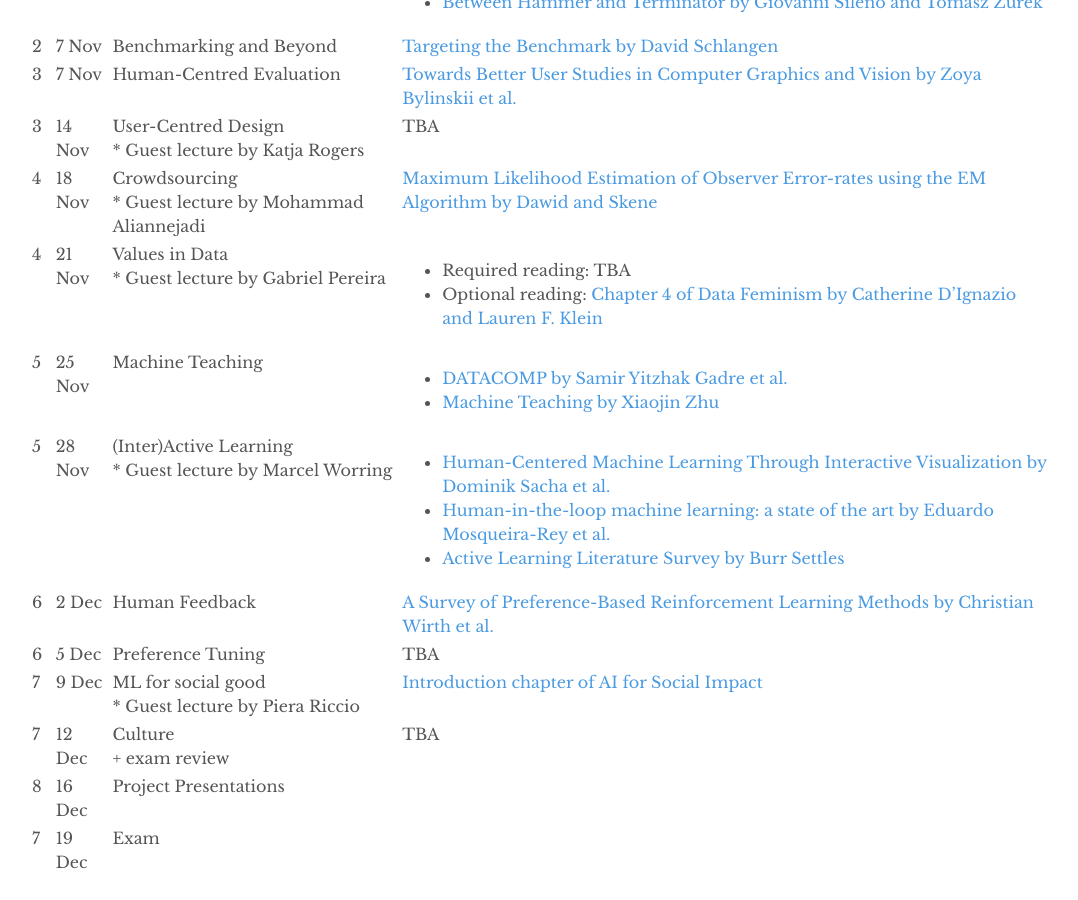
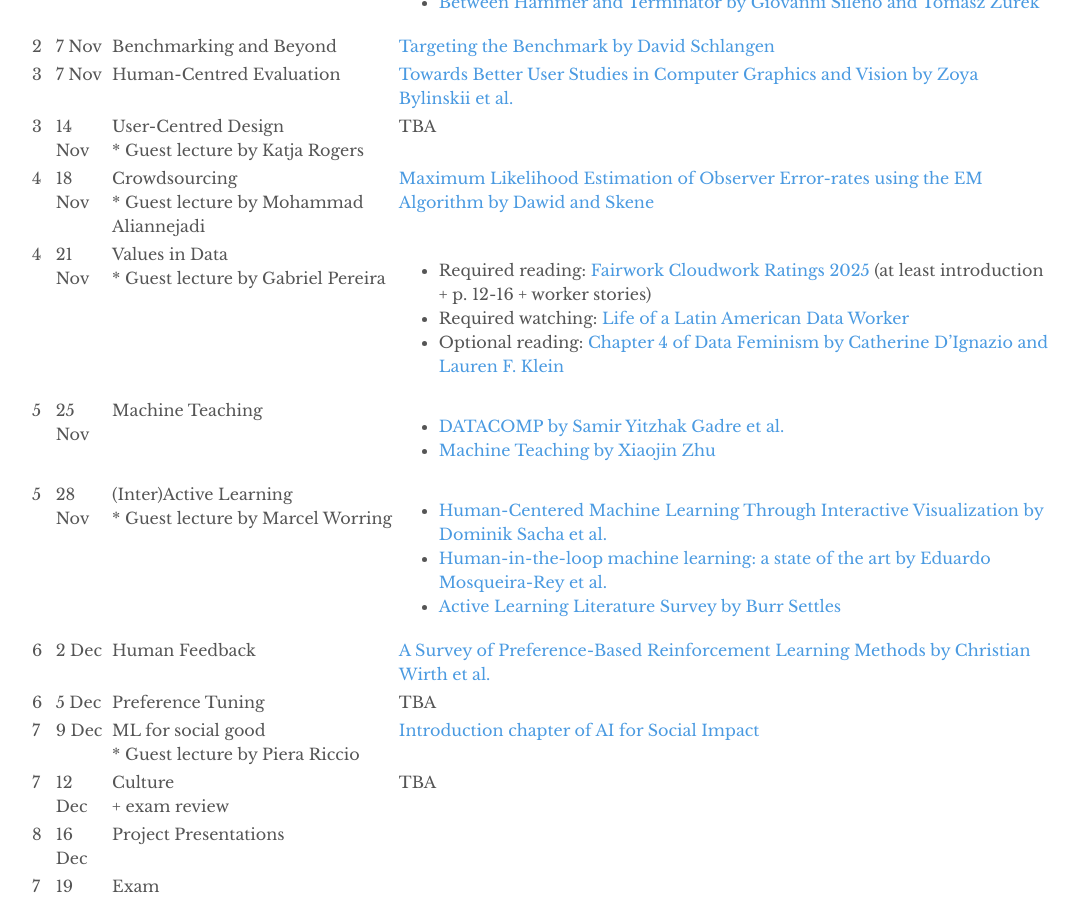
Before and after one commit to amsterdam-hcml/amsterdam-hcml.github.io, a Jekyll site: the page built from index.html, in a window 1280 px wide and 900 px high, scrolled down 651 px. Shown: the whole window, without its empty margins (99-1177 px from the left). Built offline with Jekyll 4.4.1, drawn with Linux system fonts in a browser that asks for light colours; the list of posts is cut into pages by our own code.

Commit message:
syllabus update

```diff
--- a/_includes/schedule.md
+++ b/_includes/schedule.md
@@ -6,7 +6,7 @@
 | 3 | 7 Nov | Human-Centred Evaluation | [Towards Better User Studies in Computer Graphics and Vision by Zoya Bylinskii et al.](https://arxiv.org/abs/2206.11461)  |
 | 3 | 14 Nov | User-Centred Design <br/> * Guest lecture by Katja Rogers | TBA  |
 | 4 | 18 Nov | Crowdsourcing <br/> * Guest lecture by Mohammad Aliannejadi | [Maximum Likelihood Estimation of Observer Error-rates using the EM Algorithm by Dawid and Skene](https://www.jstor.org/stable/2346806    )  |
-| 4 | 21 Nov | Values in Data <br/> * Guest lecture by Gabriel Pereira | {::nomarkdown}<ul><li>{:/}Required reading:  TBA {::nomarkdown}</li> <li>{:/}Optional reading: [Chapter 4 of Data Feminism by Catherine D'Ignazio and Lauren F. Klein](https://data-feminism.mitpress.mit.edu/pub/h1w0nbqp/release/3) {::nomarkdown}</li></ul>{:/}  |
+| 4 | 21 Nov | Values in Data <br/> * Guest lecture by Gabriel Pereira | {::nomarkdown}<ul><li>{:/}Required reading:  [Fairwork Cloudwork Ratings 2025](https://fair.work/wp-content/uploads/sites/17/2025/05/Fairwork-Cloudwork-Report-2025-FINAL.pdf) (at least introduction + p. 12-16 + worker stories) {::nomarkdown}</li> <li>{:/}Required watching: [Life of a Latin American Data Worker](data-workers.org/oskarina/){::nomarkdown}</li> <li>{:/} Optional reading: [Chapter 4 of Data Feminism by Catherine D'Ignazio and Lauren F. Klein](https://data-feminism.mitpress.mit.edu/pub/h1w0nbqp/release/3) {::nomarkdown}</li></ul>{:/}  |
 | 5 | 25 Nov | Machine Teaching | {::nomarkdown}<ul><li>{:/}[DATACOMP by Samir Yitzhak Gadre et al.](https://arxiv.org/pdf/2304.14108){::nomarkdown}</li> <li>{:/}[Machine Teaching by Xiaojin Zhu ](https://ojs.aaai.org/index.php/AAAI/article/view/9761) {::nomarkdown}</li></ul>{:/} |
 | 5 | 28 Nov | (Inter)Active Learning <br/> * Guest lecture by Marcel Worring | {::nomarkdown}<ul><li>{:/}[Human-Centered Machine Learning Through Interactive Visualization by Dominik Sacha et al.](https://www.esann.org/sites/default/files/proceedings/legacy/es2016-166.pdf){::nomarkdown}</li><li>{:/}[Human-in-the-loop machine learning: a state of the art by Eduardo Mosqueira-Rey et al.](https://link.springer.com/article/10.1007/s10462-022-10246-w){::nomarkdown}</li><li>{:/}[Active Learning Literature Survey by Burr Settles](https://minds.wisconsin.edu/bitstream/handle/1793/60660/TR1648.pdf?sequence=1){::nomarkdown}</li></ul>{:/} |
 | 6 | 2 Dec | Human Feedback | [A Survey of Preference-Based Reinforcement Learning Methods by Christian Wirth et al.](https://jmlr.org/papers/v18/16-634.html) |
```
